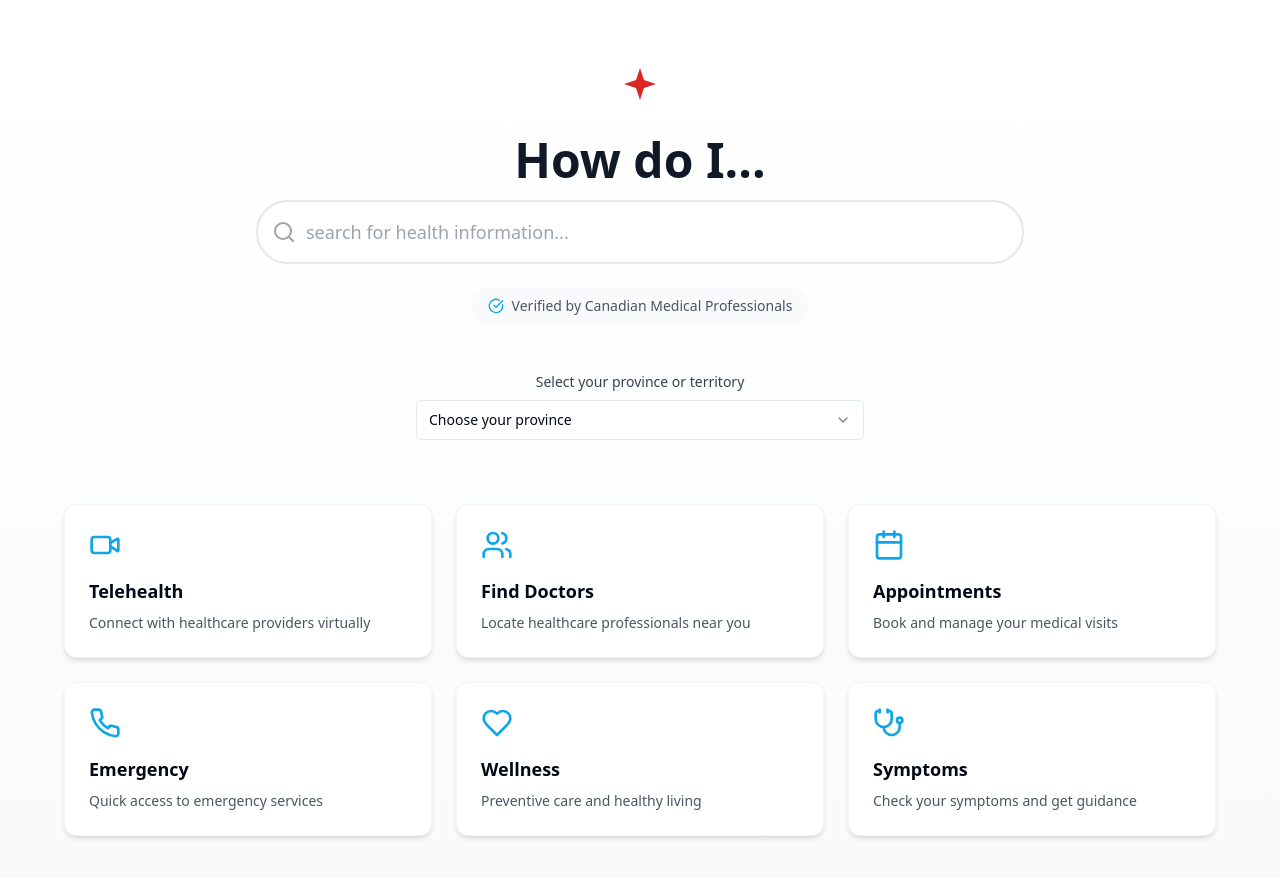
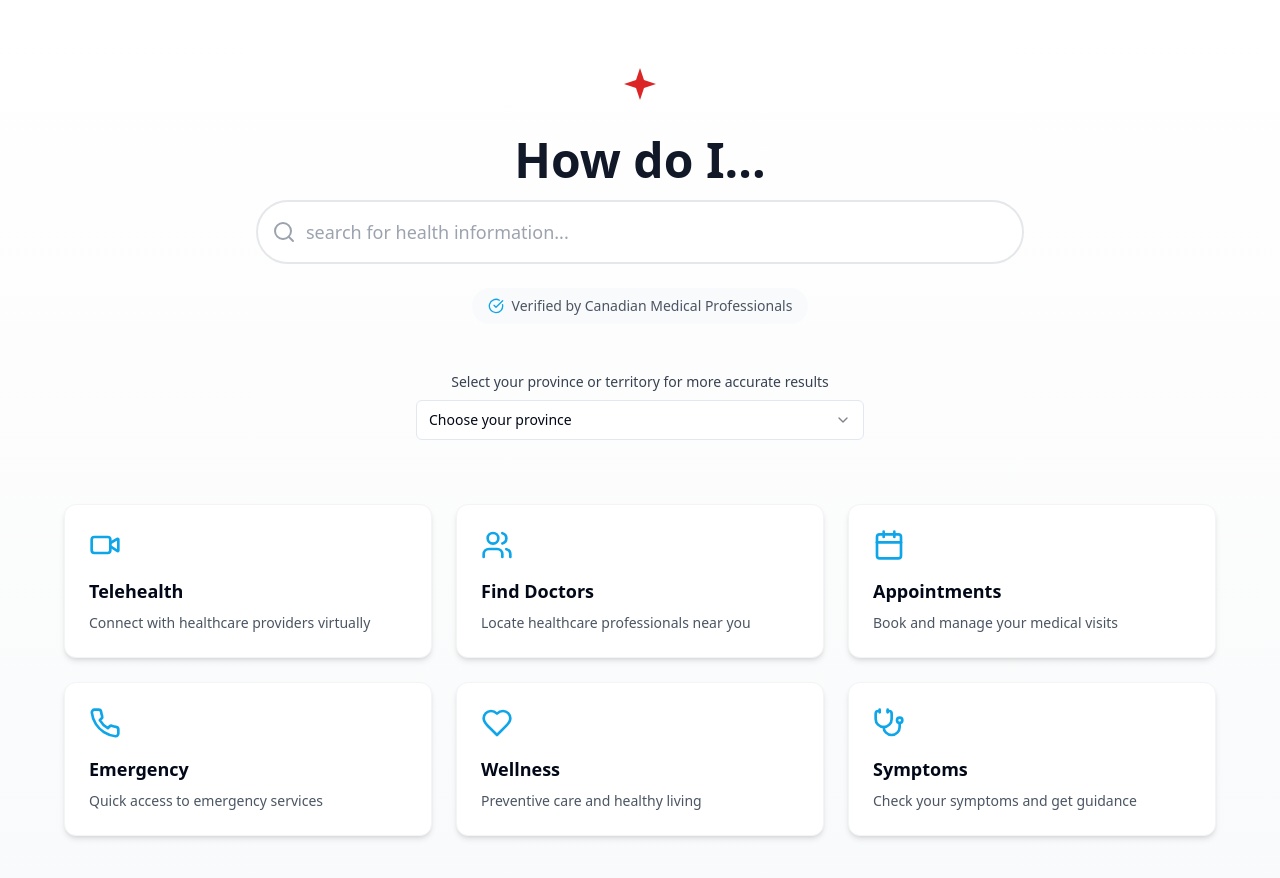
Before and after one commit to FUMEDanalyticsLAB/howtocanada, a React (Vite) app: page / in a window 1280 px wide. Shown: the top 878 px of the page. Built offline with nearby package versions, Linux system fonts and the light colour scheme.

Commit message:
Add province selection prompt
Updated the text to prompt users to "select your province or territory for more accurate results" to enhance user guidance on providing location-specific information.
[skip gpt_engineer]

```diff
--- a/src/pages/Index.tsx
+++ b/src/pages/Index.tsx
@@ -117,7 +117,7 @@ const Index = () => {
 
           <div className="max-w-md mx-auto mb-12">
             <label className="block text-sm font-medium text-gray-700 mb-2">
-              Select your province or territory
+              Select your province or territory for more accurate results
             </label>
             <Select onValueChange={setSelectedProvince} value={selectedProvince}>
               <SelectTrigger className="w-full">
```
